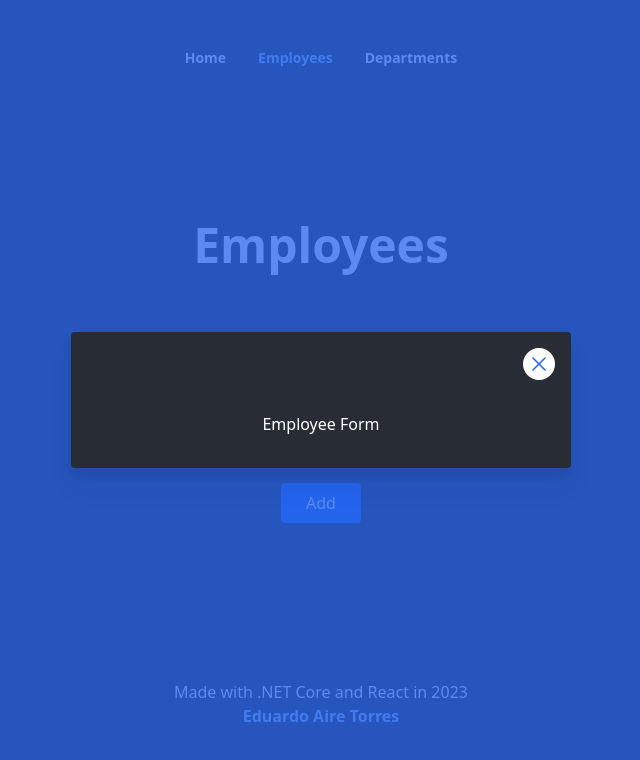
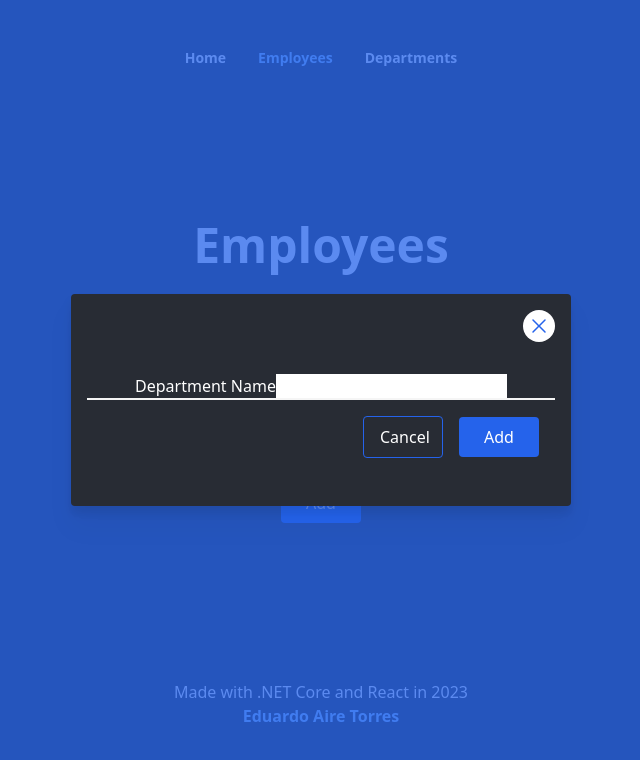
Before and after one commit to eduairet/net-core-test, a React (Create React App) app in the folder frontend/: page /employees in a window 1280 px wide. Both pictures are taken after a click on the button "Add". Shown: the top 760 px of the page, without its empty margins (319-959 px from the left). Built offline with nearby package versions, Linux system fonts and the light colour scheme; no server answers.

Commit message:
Input Component/Hook mounted

```diff
--- a/frontend/src/Components/Employees/EmployeeForm.tsx
+++ b/frontend/src/Components/Employees/EmployeeForm.tsx
@@ -1,7 +1,19 @@
+import { FormEventHandler } from 'react';
+import Form from "../UI/Form";
+import TextInput from '../UI/TextInput';
+import CancelActionButtons from '../UI/CancelActionButtons';
+
 export default function EmployeeForm() {
+    const handleSubmit: FormEventHandler = (e) => {
+        e.preventDefault();
+        console.log('submit');
+        return;
+    }
+
     return (
-        <form>
-            Employee Form
-        </form>
+        <Form onSubmit={handleSubmit}>
+            <TextInput id="department-name" label="Department Name" />
+            <CancelActionButtons action='Add' />
+        </Form>
     )
 }
--- /dev/null
+++ b/frontend/src/Components/Hooks/use-input.tsx
@@ -0,0 +1,28 @@
+import { useState, ChangeEvent, FocusEvent } from 'react';
+import { UseInputResult } from '../../Utils/types';
+
+const useInput = (initialValue: string = '', validator: RegExp = /^[\p{L}\p{M}\p{P}\p{Z}\p{S}\p{N}]+$/u): UseInputResult => {
+    const [value, setValue] = useState(initialValue),
+        [isFocused, setIsFocused] = useState(false),
+        isValid = (str: string) => validator.test(str),
+        handleChange = (event: ChangeEvent<HTMLInputElement>) => {
+            if (!isValid(event.target.value)) return;
+            setValue(event.target.value);
+        },
+        handleFocus = (_: FocusEvent<HTMLInputElement>) => {
+            setIsFocused(true);
+        },
+        handleBlur = (_: FocusEvent<HTMLInputElement>) => {
+            setIsFocused(false);
+        };
+
+    return {
+        value,
+        isFocused,
+        handleChange,
+        handleFocus,
+        handleBlur,
+    };
+};
+
+export default useInput;
--- a/frontend/src/Components/UI/Form.tsx
+++ b/frontend/src/Components/UI/Form.tsx
@@ -1,8 +1,8 @@
-import { ReactNode } from "react"
+import { FormEventHandler, ReactNode } from "react";
 
 interface FormProps {
     children: ReactNode;
-    onSubmit: () => void;
+    onSubmit: FormEventHandler<HTMLFormElement>;
 }
 
 export default function Form({ children, onSubmit }: FormProps) {
--- /dev/null
+++ b/frontend/src/Components/UI/TextInput.tsx
@@ -0,0 +1,25 @@
+import useInput from "../Hooks/use-input";
+
+interface InputProps {
+    id: string;
+    label?: string;
+    type?: 'text' | 'email' | 'password';
+}
+
+export default function TextInput({ id, label, type }: InputProps) {
+    const { value, handleChange, handleFocus, handleBlur } = useInput();
+    return (
+        <div className="container">
+            <label htmlFor={id}>{label}</label>
+            <input
+                id={id}
+                name={id}
+                value={value}
+                type={type || 'text'}
+                onChange={handleChange}
+                onFocus={handleFocus}
+                onBlur={handleBlur}
+            />
+        </div>
+    );
+};
```
Also changed, not shown: frontend/src/Utils/types.ts (+10 -0 lines).
